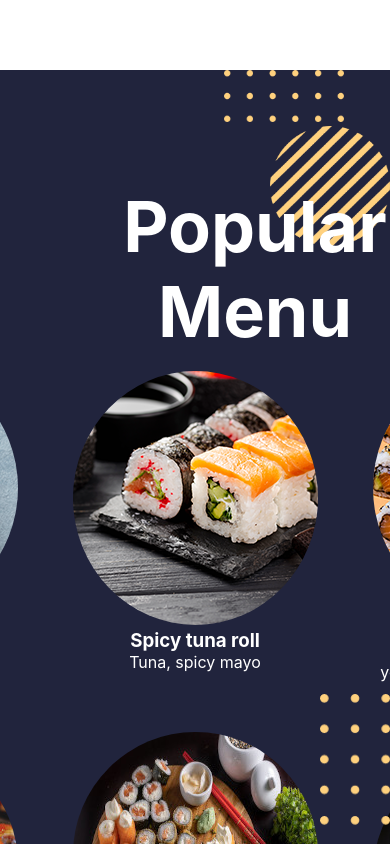
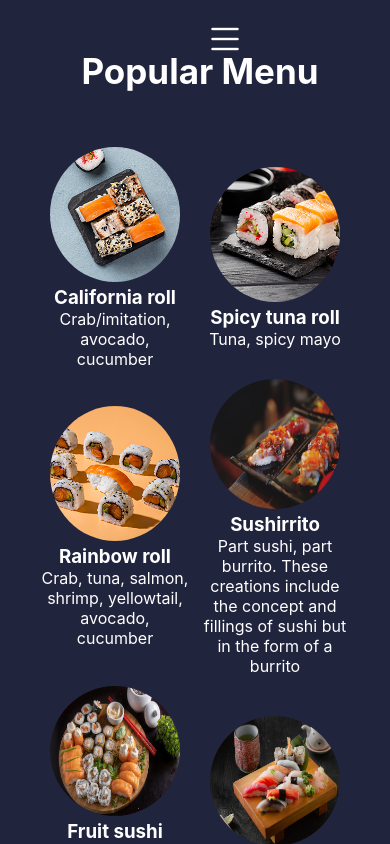
Before and after one commit to eu-waliston/Sushi-App, a React (Create React App) app: page /product in a window 390 px wide. Shown: the top 844 px of the page. Built offline with nearby package versions, Linux system fonts and the light colour scheme.

Commit message:
Responsive Mode Product Section

```diff
--- a/src/components/product/Product.css
+++ b/src/components/product/Product.css
@@ -83,3 +83,45 @@
     transition: all 1.5s;
     transform: rotate(360deg);
 }
+
+
+/* MOBILE */
+@media screen and (max-width: 400px) {
+    .shape__wave1, .shape__dot1, .shape__ball1, .shape__dot2, .shape__wave2, .shape__ball2 {
+        visibility: hidden;
+        width: 0;
+    }
+
+    .product__section {
+        height: 120vh;
+        width: 100%;
+        position: relative;
+        top: 0px;
+        background-color: #21243d;
+        overflow: hidden;
+    }
+
+    .product__h1 {
+        font-size: 35px;
+        top: 30px;
+        color: #ffff;
+        position: relative;
+        margin-left: 10px;
+    }
+
+    .grid__item  img {
+        border-radius: 100%;
+        width: 130px;
+    }
+
+    .grid__item {
+        display: grid;
+        grid-template-columns: repeat(2, 150px);
+        align-items: center;
+        align-self: center;
+        justify-content: center;
+        gap: 10px;
+        position: relative;
+        top: 70px;
+    }
+}
```
